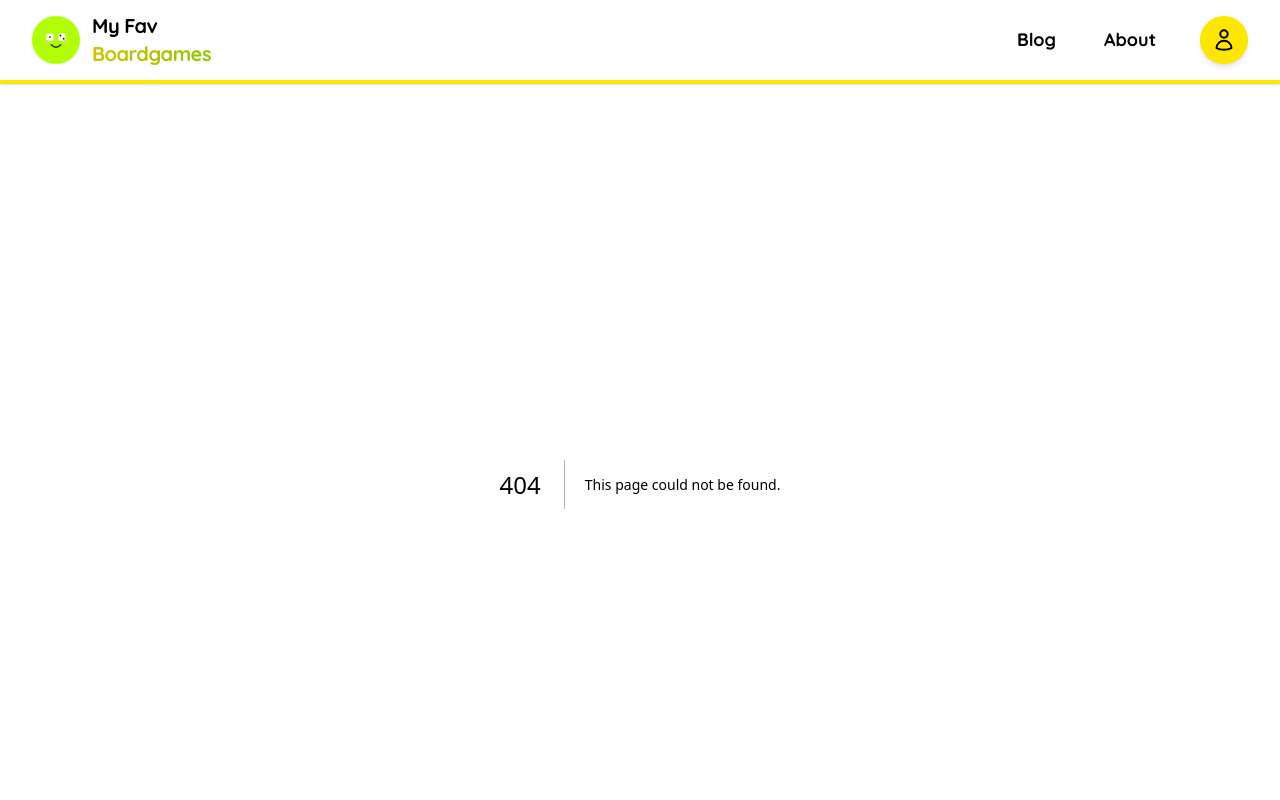
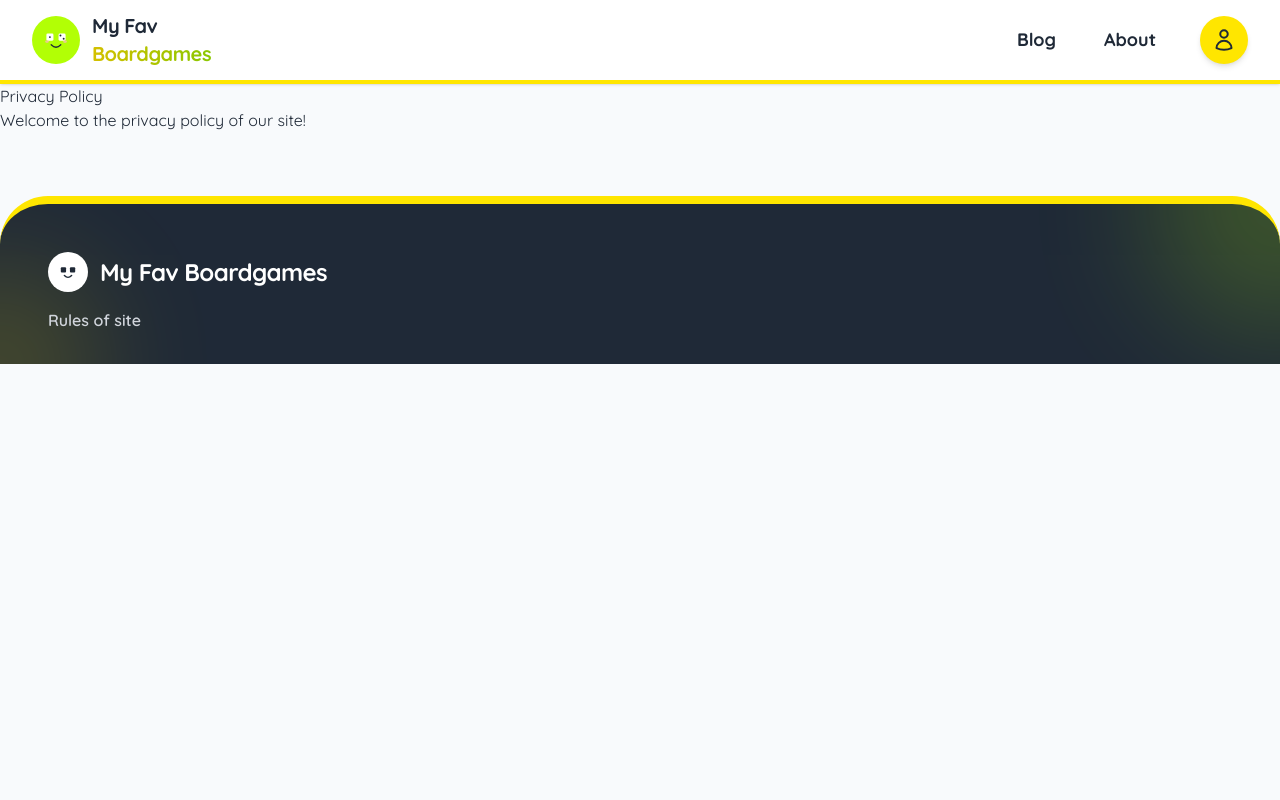
Before and after one commit to fdacheux/myFavBoardgames, a Next.js app: page /privacy-policy in a window 1280 px wide. Before the commit this address had no page. Shown: the top 800 px of the page. Built offline with nearby package versions, Linux system fonts and the light colour scheme.

Commit message:
New privacy policy page

```diff
--- /dev/null
+++ b/app/privacy-policy/page.tsx
@@ -0,0 +1,11 @@
+
+function page() {
+  return (
+    <div>
+      <h2>Privacy Policy</h2>
+      <p>Welcome to the privacy policy of our site!</p>
+    </div>
+  )
+}
+
+export default page
```
